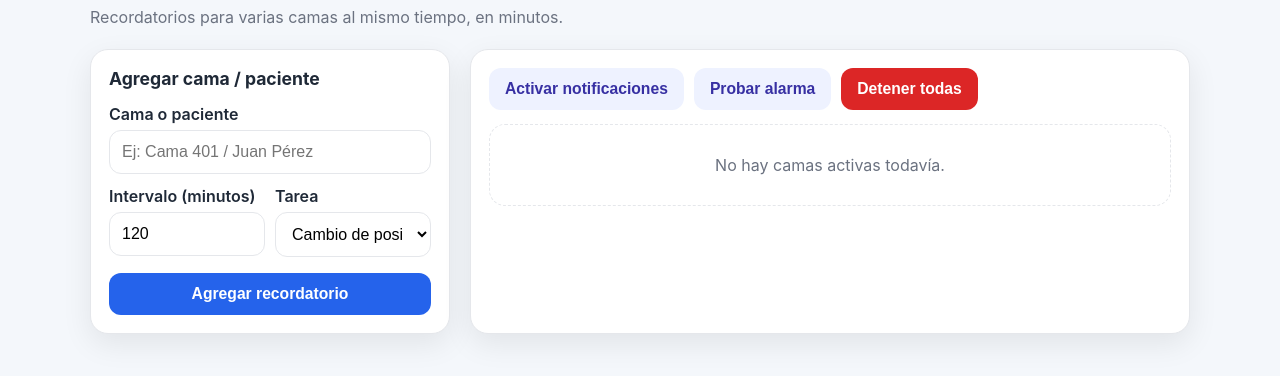
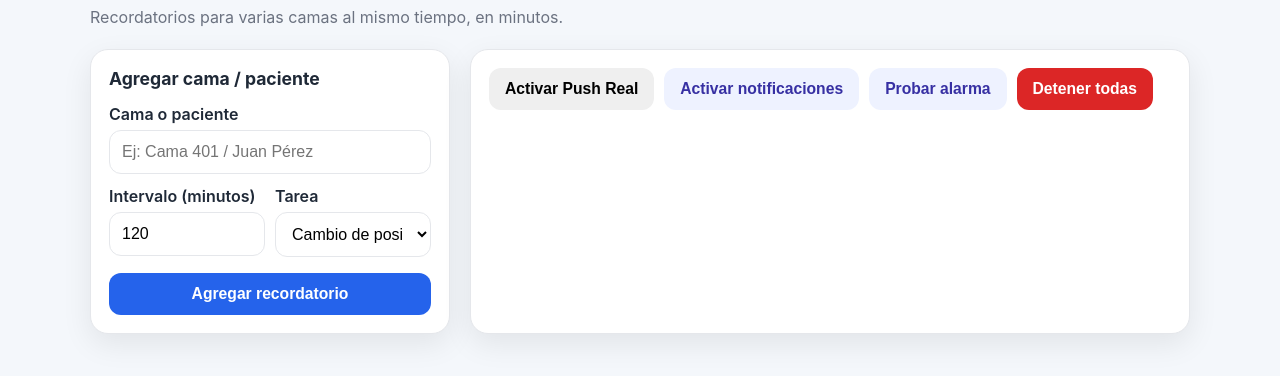
Before and after one commit to peyu97/upp-hero, a plain HTML site: page index.html in a window 1280 px wide. Shown: the part 124-500 px from the top of the page. Drawn offline with Linux system fonts and the light colour scheme.

Commit message:
Update index.html

```diff
--- a/index.html
+++ b/index.html
@@ -174,6 +174,7 @@
 
       <section class="card">
         <div class="toolbar">
+          <button onclick="activarPush()">Activar Push Real</button>
           <button class="btn-secondary" onclick="requestNotifPermission()">Activar notificaciones</button>
           <button class="btn-secondary" onclick="testAlarm()">Probar alarma</button>
           <button class="btn-danger" onclick="stopAll()">Detener todas</button>
@@ -454,6 +455,44 @@
       ticker = setInterval(checkDueBeds, 1000);
     }
 
+import('https://www.gstatic.com/firebasejs/9.23.0/firebase-app-compat.js');
+import('https://www.gstatic.com/firebasejs/9.23.0/firebase-messaging-compat.js');
+
+const firebaseConfig = {
+  apiKey: "AIzaSyAuhEsWzOuFWOLGYSkHjVnBsRi6UidsSEc",
+  authDomain: "cuidados-hospitalarios.firebaseapp.com",
+  projectId: "cuidados-hospitalarios",
+  messagingSenderId: "252189446040",
+  appId: "1:252189446040:web:68fef74e671d589b51a5ed"
+};
+
+firebase.initializeApp(firebaseConfig);
+
+const messaging = firebase.messaging();
+
+async function activarPush() {
+  try {
+    const permission = await Notification.requestPermission();
+    if (permission !== 'granted') {
+      alert('Permiso denegado');
+      return;
+    }
+
+    const token = await messaging.getToken({
+      vapidKey: 'TU_VAPID_KEY'
+    });
+
+    console.log('TOKEN:', token);
+
+    alert('Push activado 🔥');
+
+  } catch (err) {
+    console.error(err);
+  }
+}
+
+
+
     loadBeds();
     renderBeds();
     startTicker();
```
